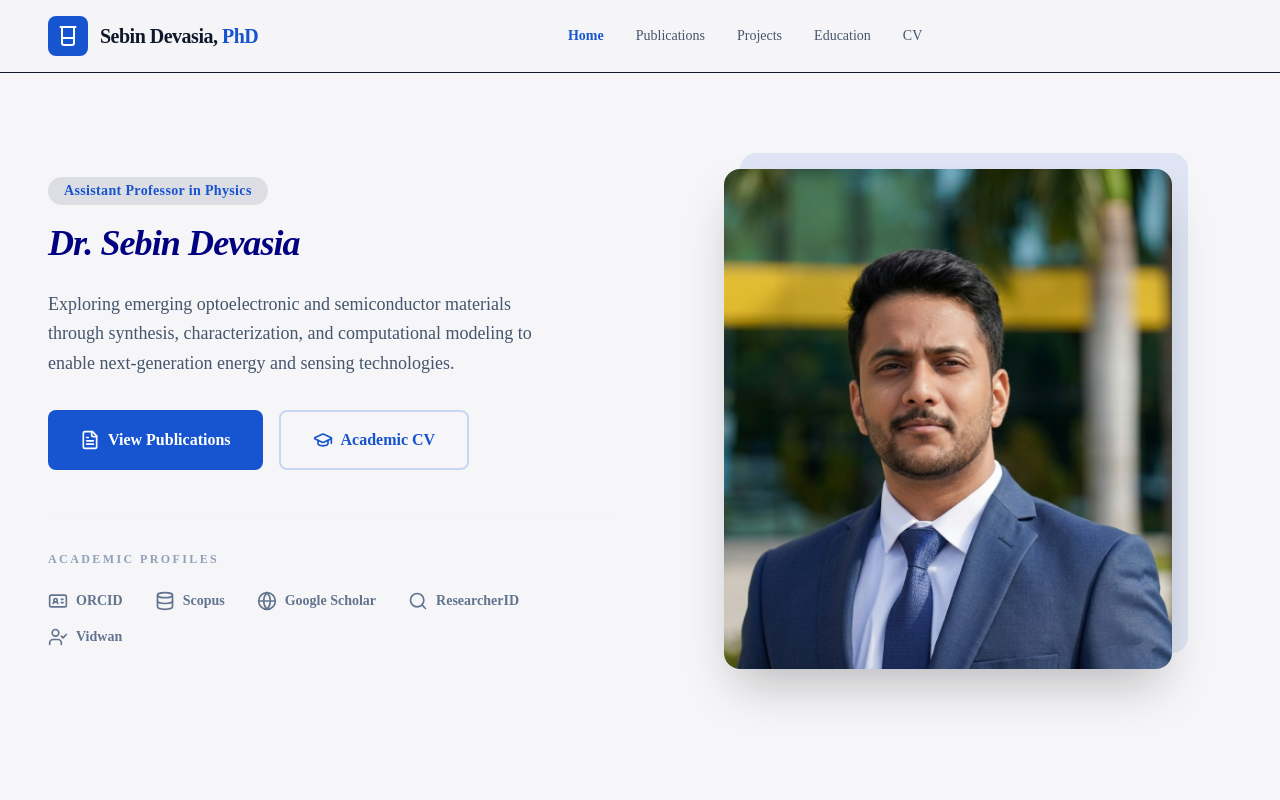
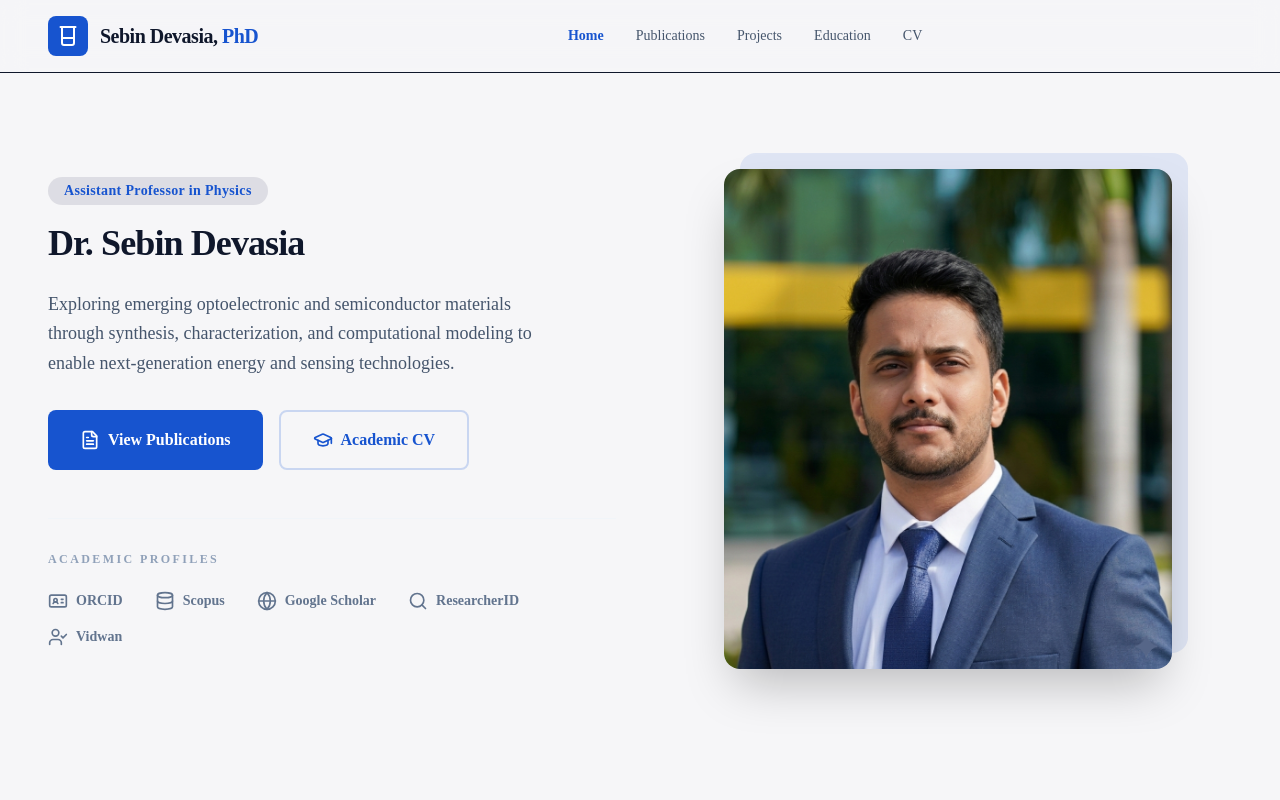
Before and after one commit to sebind/sebind.github.io, a React (Vite) app: page / in a window 1280 px wide. Shown: the top 800 px of the page. Built offline with nearby package versions, Linux system fonts and the light colour scheme.

Commit message:
Update Home.tsx

```diff
--- a/src/pages/Home.tsx
+++ b/src/pages/Home.tsx
@@ -25,7 +25,7 @@ export default function Home() {
               Assistant Professor in Physics
             </span>
             <h1 className="mb-6 text-4xl font-black leading-tight tracking-tight text-slate-900 md:text-4xl">
-              <span className="italic text-[#000080]">Dr. Sebin Devasia</span>
+              <span className="[#000080]">Dr. Sebin Devasia</span>
             </h1>
             <p className="mb-8 max-w-lg text-lg leading-relaxed text-slate-600">
               Exploring emerging optoelectronic and semiconductor materials through synthesis, characterization, and computational modeling to enable next-generation energy and sensing technologies.
```
